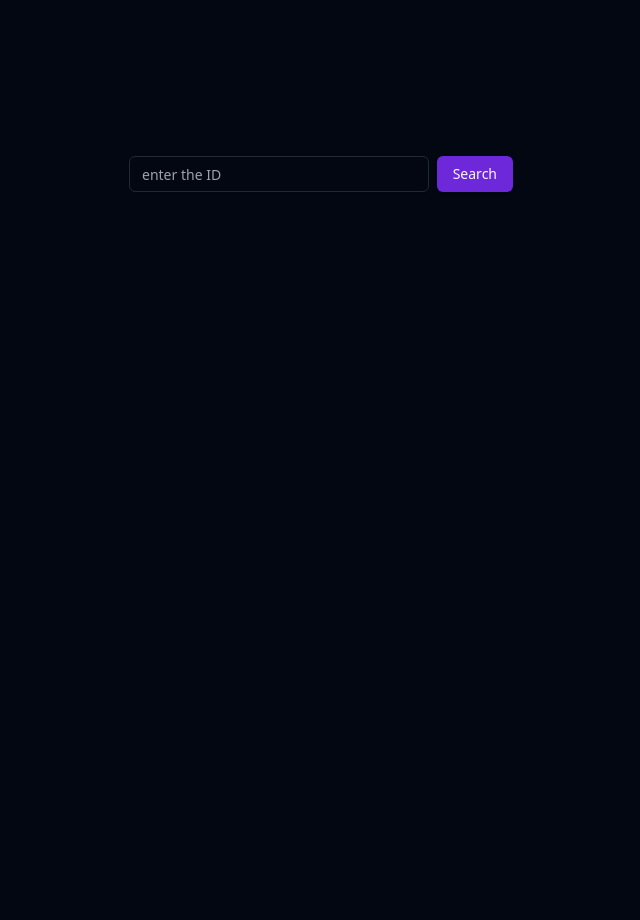
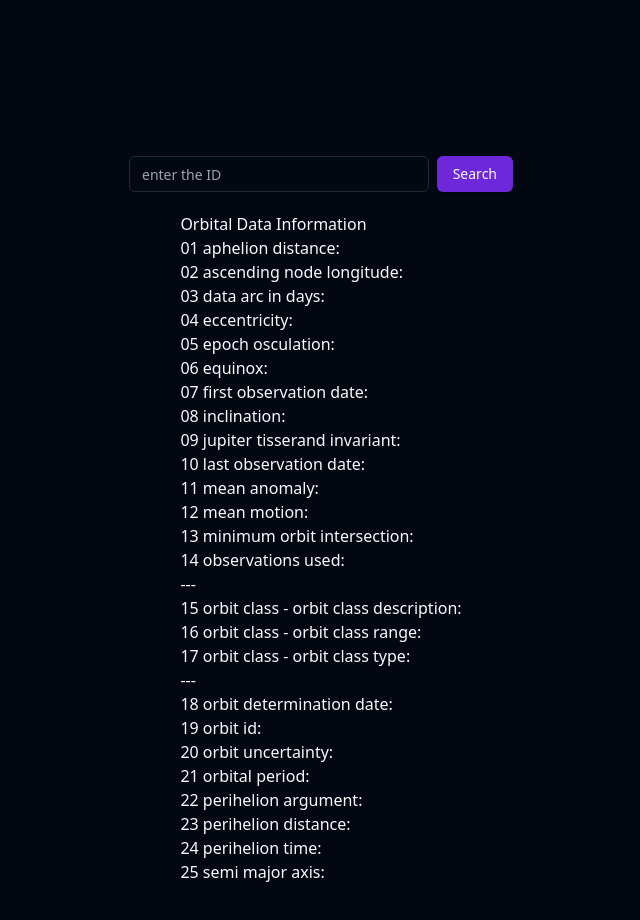
Before and after one commit to joaovitor8/universe, a Next.js app in the folder web/: page /neows in a window 1280 px wide. Shown: the part 1600-2520 px from the top of the page, without its empty margins (319-959 px from the left). Built offline with nearby package versions, Linux system fonts and the light colour scheme; no server answers.

Commit message:
API Orbital Data

```diff
--- a/web/src/components/componentsPages/componentsNeoWs/Lookup.tsx
+++ b/web/src/components/componentsPages/componentsNeoWs/Lookup.tsx
@@ -23,12 +23,43 @@ export const Lookup = () => {
   console.log(asteroidsLookup)
 
   return (
-    <div className="h-screen flex flex-col items-center space-y-5 p-5">
+    <div className="min-h-screen flex flex-col items-center space-y-5 p-5">
       <div className="flex w-full max-w-sm items-center space-x-2">
         <Input type="search" placeholder="enter the ID" onChange={(e) => setAsteroidsID(e.target.value)}/>
         <Button onClick={GetAsteroidsLookup}>Search</Button>
       </div>
-      <div></div>
+      <div>
+        <div>
+          <p>Orbital Data Information</p>
+          <p>01 aphelion distance: {asteroidsLookup?.orbital_data.aphelion_distance}</p>
+          <p>02 ascending node longitude: {asteroidsLookup?.orbital_data.ascending_node_longitude}</p>
+          <p>03 data arc in days: {asteroidsLookup?.orbital_data.data_arc_in_days}</p>
+          <p>04 eccentricity: {asteroidsLookup?.orbital_data.eccentricity}</p>
+          <p>05 epoch osculation: {asteroidsLookup?.orbital_data.epoch_osculation}</p>
+          <p>06 equinox: {asteroidsLookup?.orbital_data.equinox}</p>
+          <p>07 first observation date: {asteroidsLookup?.orbital_data.first_observation_date}</p>
+          <p>08 inclination: {asteroidsLookup?.orbital_data.inclination}</p>
+          <p>09 jupiter tisserand invariant: {asteroidsLookup?.orbital_data.jupiter_tisserand_invariant}</p>
+          <p>10 last observation date: {asteroidsLookup?.orbital_data.last_observation_date}</p>
+          <p>11 mean anomaly: {asteroidsLookup?.orbital_data.mean_anomaly}</p>
+          <p>12 mean motion: {asteroidsLookup?.orbital_data.mean_motion}</p>
+          <p>13 minimum orbit intersection: {asteroidsLookup?.orbital_data.minimum_orbit_intersection}</p>
+          <p>14 observations used: {asteroidsLookup?.orbital_data.observations_used}</p>
+          <p>---</p>
+          <p>15 orbit class - orbit class description: {asteroidsLookup?.orbital_data.orbit_class.orbit_class_description}</p>
+          <p>16 orbit class - orbit class range: {asteroidsLookup?.orbital_data.orbit_class.orbit_class_range}</p>
+          <p>17 orbit class - orbit class type: {asteroidsLookup?.orbital_data.orbit_class.orbit_class_type}</p>
+          <p>---</p>
+          <p>18 orbit determination date: {asteroidsLookup?.orbital_data.orbit_determination_date}</p>
+          <p>19 orbit id: {asteroidsLookup?.orbital_data.orbit_id}</p>
+          <p>20 orbit uncertainty: {asteroidsLookup?.orbital_data.orbit_uncertainty}</p>
+          <p>21 orbital period: {asteroidsLookup?.orbital_data.orbital_period}</p>
+          <p>22 perihelion argument: {asteroidsLookup?.orbital_data.perihelion_argument}</p>
+          <p>23 perihelion distance: {asteroidsLookup?.orbital_data.perihelion_distance}</p>
+          <p>24 perihelion time: {asteroidsLookup?.orbital_data.perihelion_time}</p>
+          <p>25 semi major axis: {asteroidsLookup?.orbital_data.semi_major_axis}</p>
+        </div>
+      </div>
     </div>
   )
 }
```
